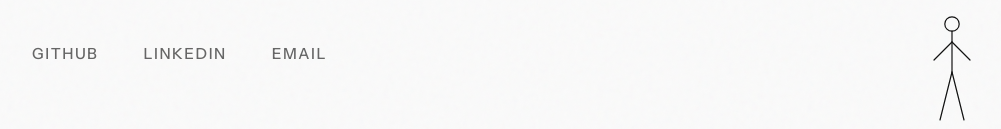
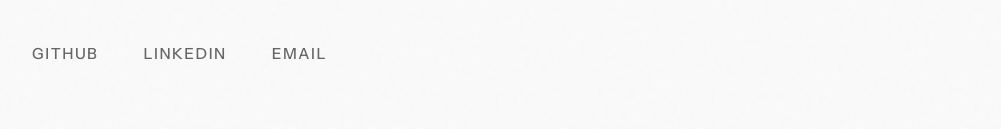
Before and after one commit to zanellig/personal-page, a website: page public/index.html in a window 1280 px wide. Shown: the part 668-797 px from the top of the page, without its empty margins (262-1263 px from the left). Drawn offline with nearby package versions, Linux system fonts and the light colour scheme; a script that the page names is missing.

Commit message:
refactor: remove stickman component from index.html
- Deleted the stickman SVG component and its associated script from the HTML file to streamline the structure and improve maintainability.

```diff
--- a/public/index.html
+++ b/public/index.html
@@ -307,29 +307,5 @@
 				<a href="mailto:gonzalozanelli1@gmail.com">Email</a>
 			</nav>
 		</main>
-
-		<!-- Stickman Component -->
-		<div id="stickman-wrapper" class="stickman-wrapper" aria-hidden="true">
-			<svg
-				id="stickman"
-				viewBox="0 0 100 200"
-				xmlns="http://www.w3.org/2000/svg"
-			>
-				<!-- Head -->
-				<circle id="stickman-head" cx="50" cy="20" r="12" />
-				<!-- Torso -->
-				<line id="stickman-torso" x1="50" y1="32" x2="50" y2="100" />
-				<!-- Left Arm -->
-				<line id="stickman-arm-left" x1="50" y1="50" x2="20" y2="80" />
-				<!-- Right Arm -->
-				<line id="stickman-arm-right" x1="50" y1="50" x2="80" y2="80" />
-				<!-- Left Leg -->
-				<line id="stickman-leg-left" x1="50" y1="100" x2="30" y2="180" />
-				<!-- Right Leg -->
-				<line id="stickman-leg-right" x1="50" y1="100" x2="70" y2="180" />
-			</svg>
-		</div>
-
-		<script type="module" src="/components/stickman/stickman.js"></script>
 	</body>
 </html>
```
